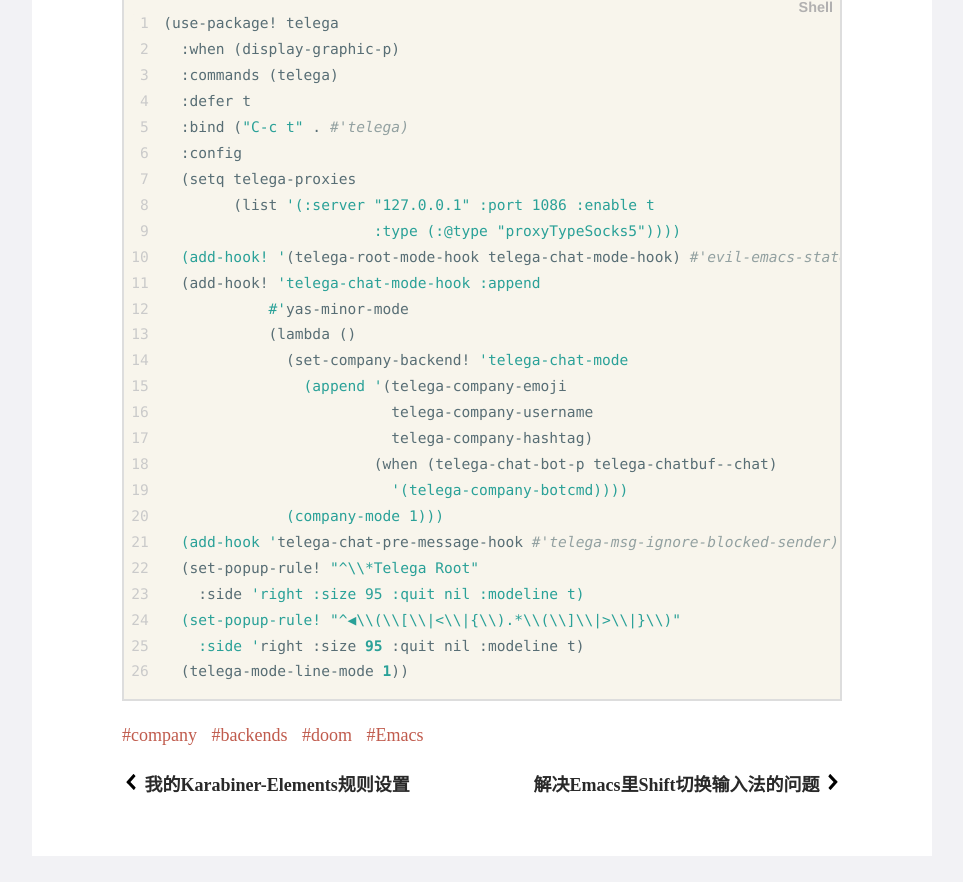
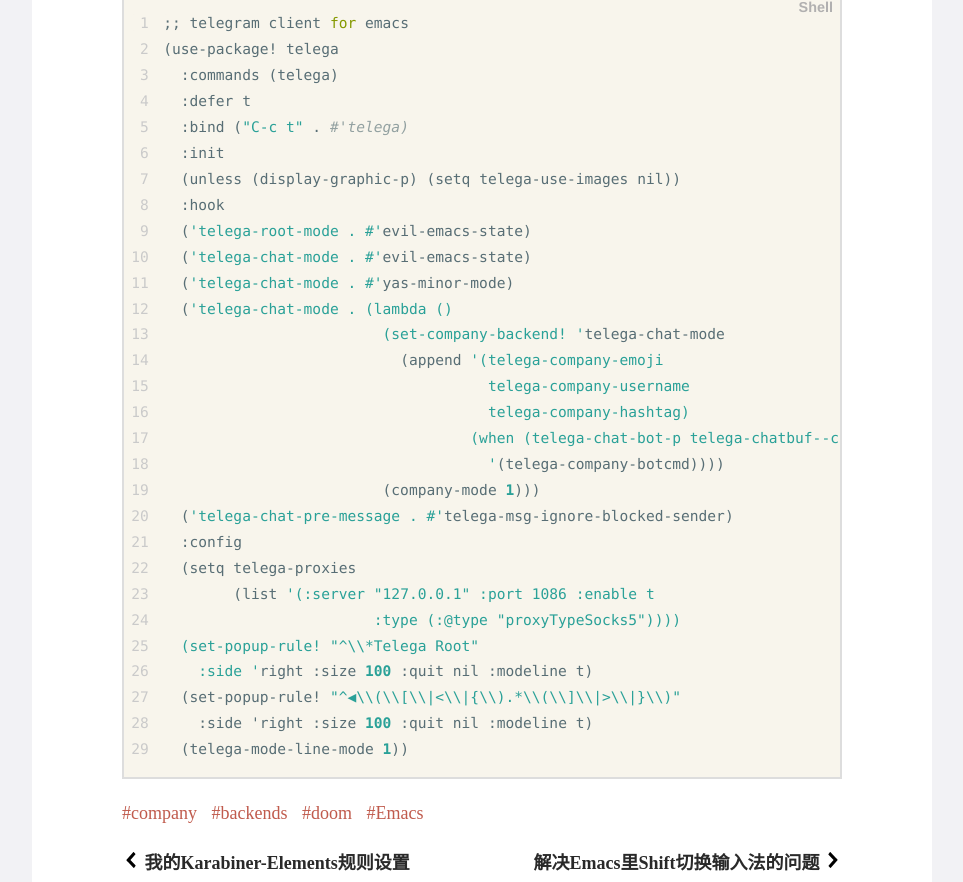
Before and after one commit to cnsunyour/cnsunyour.github.io, a plain HTML site: page post/doom-emacs里telega的配置/index.html in a window 1280 px wide. Shown: the part 577-1459 px from the top of the page, without its empty margins (158-1121 px from the left). Drawn offline with Linux system fonts and the light colour scheme.

Commit message:
rebuilding site 2019年11月21日 星期四 11时40分28秒 CST

```diff
--- a/post/doom-emacs里telega的配置/index.html
+++ b/post/doom-emacs里telega的配置/index.html
@@ -62,14 +62,14 @@
 <meta property="og:type" content="article" />
 <meta property="og:url" content="https://sunyour.org/post/doom-emacs%E9%87%8Ctelega%E7%9A%84%E9%85%8D%E7%BD%AE/" />
 <meta property="article:published_time" content="2019-11-01T00:00:00+08:00" />
-<meta property="article:modified_time" content="2019-11-01T18:05:57+08:00" />
+<meta property="article:modified_time" content="2019-11-21T11:40:04+08:00" />
 <meta itemprop="name" content="Doom Emacs里telega的配置">
 <meta itemprop="description" content="最近一直跟随大佬们在 Emacs 里用 telega，也逐渐开始喜欢在 emacs 里集中做事的方式。我用的是 doom-emacs，跟其它的 emacs 配置版本有些不同。一是像">
 
 
 <meta itemprop="datePublished" content="2019-11-01T00:00:00&#43;08:00" />
-<meta itemprop="dateModified" content="2019-11-01T18:05:57&#43;08:00" />
-<meta itemprop="wordCount" content="391">
+<meta itemprop="dateModified" content="2019-11-21T11:40:04&#43;08:00" />
+<meta itemprop="wordCount" content="407">
 
 
 
@@ -289,7 +289,7 @@
             <a href="https://sunyour.org/categories/%E6%8A%80%E6%9C%AF/"> 技术 </a>
 
           </div>
-        <span class="more-meta"> 约 391 字 </span>
+        <span class="more-meta"> 约 407 字 </span>
           <span class="more-meta"> 预计阅读 1 分钟 </span>
 
 
@@ -340,33 +340,39 @@
 </span><span class="lnt">24
 </span><span class="lnt">25
 </span><span class="lnt">26
+</span><span class="lnt">27
+</span><span class="lnt">28
+</span><span class="lnt">29
 </span></code></pre></td>
 <td class="lntd">
-<pre class="chroma"><code class="language-shell" data-lang="shell"><span class="o">(</span>use-package! telega
-  :when <span class="o">(</span>display-graphic-p<span class="o">)</span>
+<pre class="chroma"><code class="language-shell" data-lang="shell"><span class="p">;;</span> telegram client <span class="k">for</span> emacs
+<span class="o">(</span>use-package! telega
   :commands <span class="o">(</span>telega<span class="o">)</span>
   :defer t
   :bind <span class="o">(</span><span class="s2">&#34;C-c t&#34;</span> . <span class="c1">#&#39;telega)</span>
+  :init
+  <span class="o">(</span>unless <span class="o">(</span>display-graphic-p<span class="o">)</span> <span class="o">(</span>setq telega-use-images nil<span class="o">))</span>
+  :hook
+  <span class="o">(</span><span class="s1">&#39;telega-root-mode . #&#39;</span>evil-emacs-state<span class="o">)</span>
+  <span class="o">(</span><span class="s1">&#39;telega-chat-mode . #&#39;</span>evil-emacs-state<span class="o">)</span>
+  <span class="o">(</span><span class="s1">&#39;telega-chat-mode . #&#39;</span>yas-minor-mode<span class="o">)</span>
+  <span class="o">(</span><span class="s1">&#39;telega-chat-mode . (lambda ()
+</span><span class="s1">                         (set-company-backend! &#39;</span>telega-chat-mode
+                           <span class="o">(</span>append <span class="s1">&#39;(telega-company-emoji
+</span><span class="s1">                                     telega-company-username
+</span><span class="s1">                                     telega-company-hashtag)
+</span><span class="s1">                                   (when (telega-chat-bot-p telega-chatbuf--chat)
+</span><span class="s1">                                     &#39;</span><span class="o">(</span>telega-company-botcmd<span class="o">))))</span>
+                         <span class="o">(</span>company-mode <span class="m">1</span><span class="o">)))</span>
+  <span class="o">(</span><span class="s1">&#39;telega-chat-pre-message . #&#39;</span>telega-msg-ignore-blocked-sender<span class="o">)</span>
   :config
   <span class="o">(</span>setq telega-proxies
         <span class="o">(</span>list <span class="s1">&#39;(:server &#34;127.0.0.1&#34; :port 1086 :enable t
 </span><span class="s1">                        :type (:@type &#34;proxyTypeSocks5&#34;))))
-</span><span class="s1">  (add-hook! &#39;</span><span class="o">(</span>telega-root-mode-hook telega-chat-mode-hook<span class="o">)</span> <span class="c1">#&#39;evil-emacs-state)</span>
-  <span class="o">(</span>add-hook! <span class="s1">&#39;telega-chat-mode-hook :append
-</span><span class="s1">            #&#39;</span>yas-minor-mode
-            <span class="o">(</span>lambda <span class="o">()</span>
-              <span class="o">(</span>set-company-backend! <span class="s1">&#39;telega-chat-mode
-</span><span class="s1">                (append &#39;</span><span class="o">(</span>telega-company-emoji
-                          telega-company-username
-                          telega-company-hashtag<span class="o">)</span>
-                        <span class="o">(</span>when <span class="o">(</span>telega-chat-bot-p telega-chatbuf--chat<span class="o">)</span>
-                          <span class="s1">&#39;(telega-company-botcmd))))
-</span><span class="s1">              (company-mode 1)))
-</span><span class="s1">  (add-hook &#39;</span>telega-chat-pre-message-hook <span class="c1">#&#39;telega-msg-ignore-blocked-sender)</span>
-  <span class="o">(</span>set-popup-rule! <span class="s2">&#34;^\\*Telega Root&#34;</span>
-    :side <span class="s1">&#39;right :size 95 :quit nil :modeline t)
-</span><span class="s1">  (set-popup-rule! &#34;^◀\\(\\[\\|&lt;\\|{\\).*\\(\\]\\|&gt;\\|}\\)&#34;
-</span><span class="s1">    :side &#39;</span>right :size <span class="m">95</span> :quit nil :modeline t<span class="o">)</span>
+</span><span class="s1">  (set-popup-rule! &#34;^\\*Telega Root&#34;
+</span><span class="s1">    :side &#39;</span>right :size <span class="m">100</span> :quit nil :modeline t<span class="o">)</span>
+  <span class="o">(</span>set-popup-rule! <span class="s2">&#34;^◀\\(\\[\\|&lt;\\|{\\).*\\(\\]\\|&gt;\\|}\\)&#34;</span>
+    :side <span class="err">&#39;</span>right :size <span class="m">100</span> :quit nil :modeline t<span class="o">)</span>
   <span class="o">(</span>telega-mode-line-mode <span class="m">1</span><span class="o">))</span></code></pre></td></tr></table>
 </div>
 </div>
--- a/tags/emacs/index.xml
+++ b/tags/emacs/index.xml
@@ -1,9 +1,9 @@
 <?xml version="1.0" encoding="utf-8" standalone="yes"?>
 <rss version="2.0" xmlns:atom="http://www.w3.org/2005/Atom">
   <channel>
-    <title>emacs on 不一般的凡 - 墩墩家的幸福生活</title>
+    <title>Emacs on 不一般的凡 - 墩墩家的幸福生活</title>
     <link>https://sunyour.org/tags/emacs/</link>
-    <description>Recent content in emacs on 不一般的凡 - 墩墩家的幸福生活</description>
+    <description>Recent content in Emacs on 不一般的凡 - 墩墩家的幸福生活</description>
     <generator>Hugo -- gohugo.io</generator>
     <language>zh-cn</language>
     <lastBuildDate>Fri, 01 Nov 2019 00:00:00 +0800</lastBuildDate>
--- a/tags/index.xml
+++ b/tags/index.xml
@@ -66,7 +66,7 @@
     </item>
 
     <item>
-      <title>emacs</title>
+      <title>Emacs</title>
       <link>https://sunyour.org/tags/emacs/</link>
       <pubDate>Fri, 01 Nov 2019 00:00:00 +0800</pubDate>
 
```
Also changed, not shown: index.html (+1 -1 lines), sitemap.xml (+11 -11 lines), tags/emacs/index.html (+5 -5 lines).
